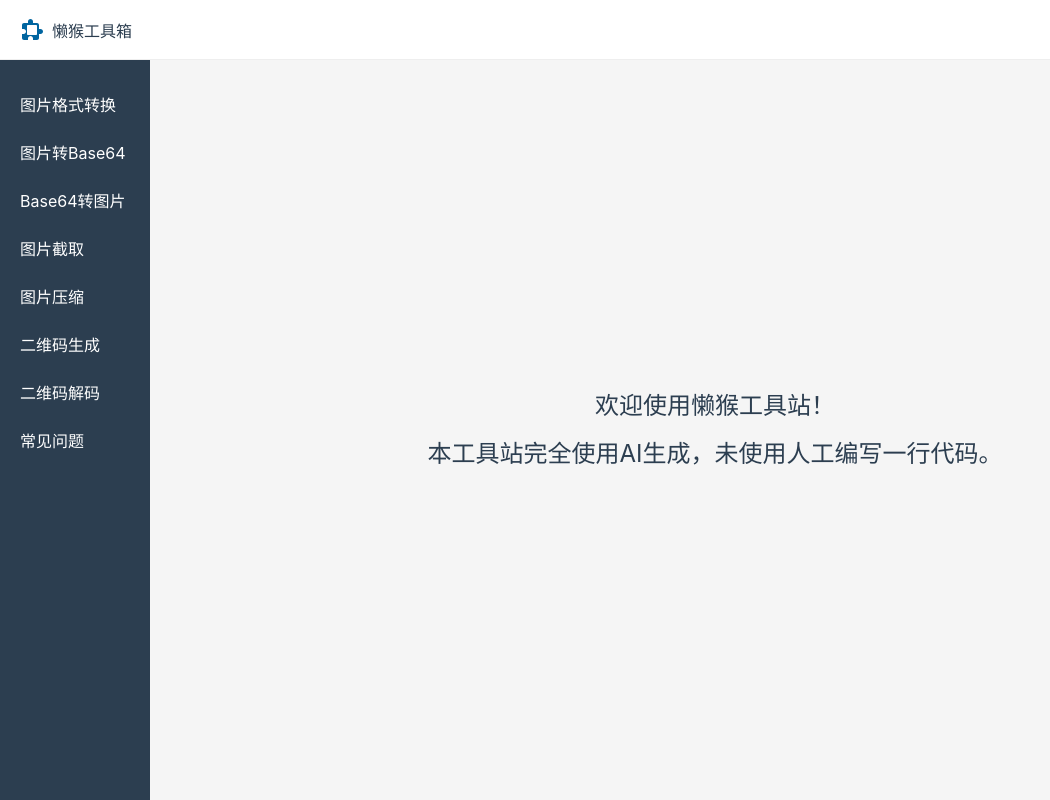
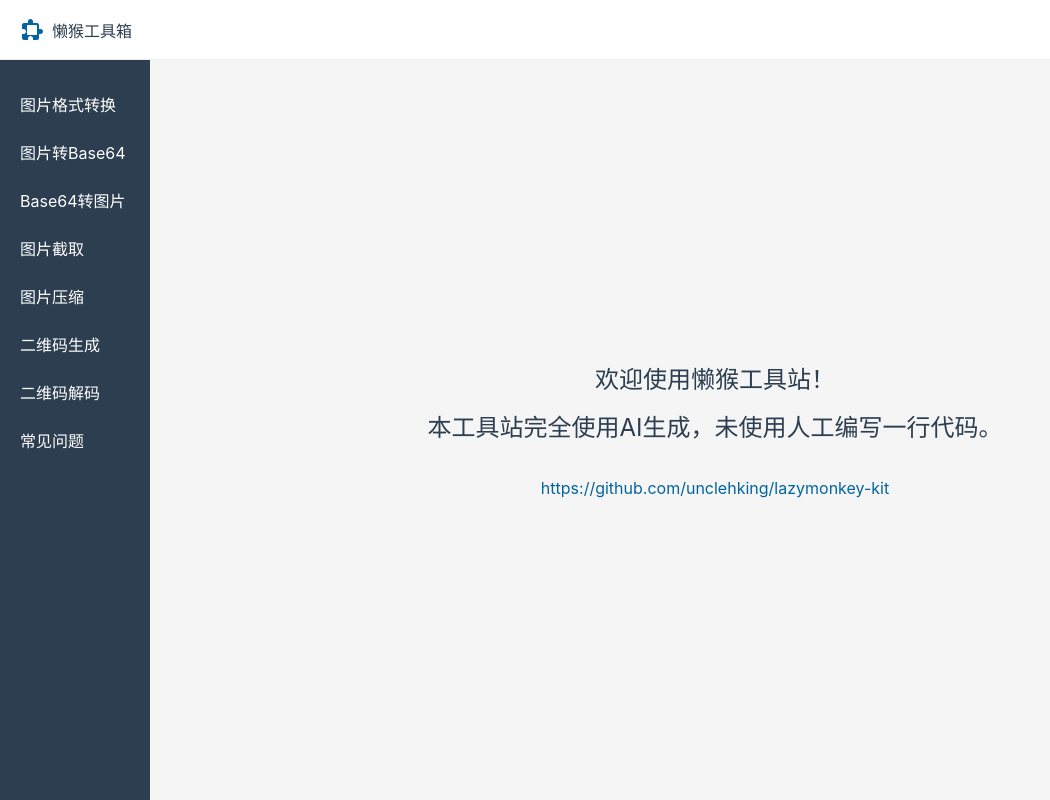
Before and after one commit to unclehking/lazymonkey-kit, a Vue app: page / in a window 1280 px wide. Shown: the whole page, without its empty margins (0-1050 px from the left). Built offline with nearby package versions, Linux system fonts and the light colour scheme.

Commit message:
把repository地址写到首页下侧，左右居中

```diff
--- a/src/views/Index.vue
+++ b/src/views/Index.vue
@@ -3,6 +3,11 @@
         <div class="welcome-text">
             <p>欢迎使用懒猴工具站！</p>
             <p>本工具站完全使用AI生成，未使用人工编写一行代码。</p>
+            <div class="repository">
+                <a href="https://github.com/unclehking/lazymonkey-kit" target="_blank">
+                    https://github.com/unclehking/lazymonkey-kit
+                </a>
+            </div>
         </div>
     </div>
 </template>
@@ -32,10 +37,29 @@
     margin: 0;
 }
 
+.repository {
+    margin-top: 20px;
+    font-size: 1rem;
+}
+
+.repository a {
+    color: #0065a0;
+    text-decoration: none;
+    transition: opacity 0.3s;
+}
+
+.repository a:hover {
+    opacity: 0.8;
+}
+
 @media (max-width: 768px) {
     .welcome-text {
         font-size: 1.2rem;
         padding: 0 20px;
     }
+    .repository {
+        font-size: 0.9rem;
+        word-break: break-all;
+    }
 }
 </style>
```
Also changed, not shown: 1 other file (tests, documents, lock files or other folders).
